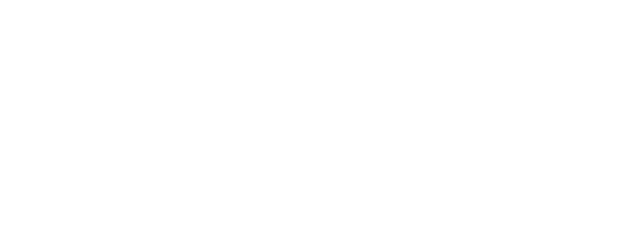
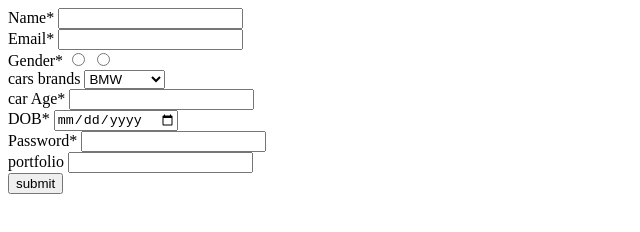
Before and after one commit to acciojob/car-insurance-form-Heavenpatel5114, a website: page main.html in a window 1280 px wide. Shown: the whole page, without its empty margins (0-640 px from the left). Drawn offline with Linux system fonts and the light colour scheme.

Commit message:
created a submission

```diff
--- a/main.html
+++ b/main.html
@@ -8,6 +8,46 @@
 
 <body>
 	<!-- the entire body must be written by student -->
+	<form method="post">
+		<div>
+			<label for="name">Name*</label>
+			<input type="text" required id="name">
+		</div>
+		<div>
+			<label for="email">Email*</label>
+			<input type="email" required id=email>
+		</div>
+		<div>
+		<label>Gender*</label>
+		<input type="radio" value="mail" name="gender" required>
+		<input type="radio" name="gender" required>
+		</div>
+		<div>
+			<label for="cars">cars brands</label>
+			<select id="cars">
+				<option>BMW</option>
+				<option>Audi</option>
+				<option>Mercedez</option>
+			</select>
+		</div>
+		<div>
+			<label for="age">car Age*</label>
+			<input type="number" id="age" required>
+		</div>
+		<div>
+			<label for="dob">DOB*</label>
+			<input type="date" id="dob" required>
+		</div>
+		<div>
+			<label for="password">Password*</label>
+			<input type="password" id="password" required>
+		</div>
+		<div>
+			<label for="portfolio">portfolio</label>
+			<input type="url" id="portfolio">
+		</div>
+			<button type="submit">submit</button>
+	</form>
     <script type="text/javascript" src="./script.js">
 </script>
 
```
